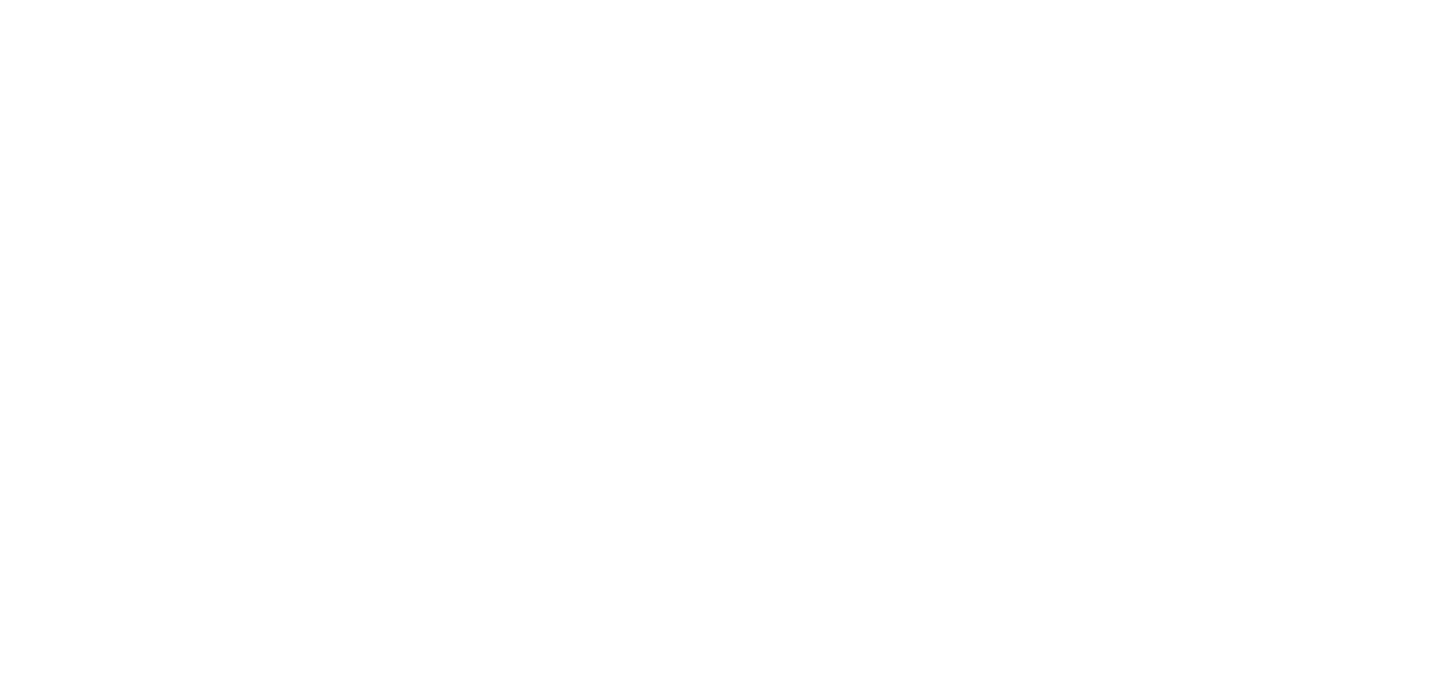
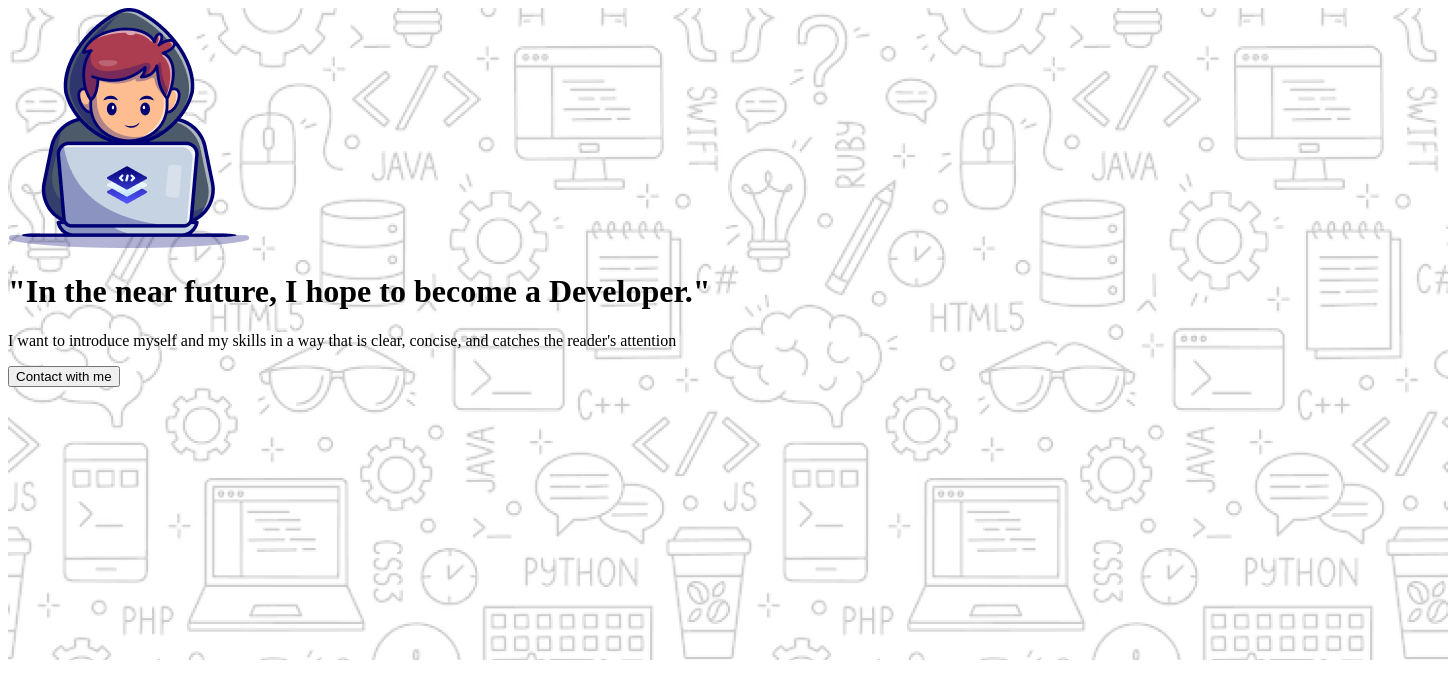
Before and after one commit to Arshadur-153/Assighnment-1, a plain HTML site: page index.html in a window 1280 px wide. Shown: the whole page, 1448 px wide, since content can reach past the window. Drawn offline with Linux system fonts and the light colour scheme.

Commit message:
first section

```diff
--- a/index.html
+++ b/index.html
@@ -1,11 +1,29 @@
 <!DOCTYPE html>
 <html lang="en">
+
 <head>
     <meta charset="UTF-8">
     <meta name="viewport" content="width=device-width, initial-scale=1.0">
     <title>Assighnment-1</title>
+    <link rel="stylesheet" href="style.css">
 </head>
+
 <body>
+    <header>
+        <div class="introduction">
+            <div class="intro">
+                <img src="images/Group.png">
+                <h1>"In the near future, I hope to become a Developer."</h1>
+                <p>I want to introduce myself and my skills in a way that is clear, concise, and catches the reader's
+                    attention</p>
+                <button>Contact with me</button>
+            </div>
+        </div>
+    </header>
+    <main>
+    </main>
+    <footer>
+    </footer>
+</body>
 
-</body>
 </html>
--- /dev/null
+++ b/style.css
@@ -0,0 +1,8 @@
+.introduction {
+    width: 1440px;
+    height: 652px;
+    background-image: url(images/Hero-bg.png);
+    background-position: center;
+    background-repeat: no-repeat;
+    margin: 0 auto;
+}
```
Also changed, not shown: images/Group 3.png (added), images/Group 4.png (added), images/Group.png (added), images/Hero-bg.png (added), images/Layer_1.png (added), images/css.png (added), images/facebook.png (added), images/github.png (added), images/handshake.jpg (added), images/html.png (added), images/js.png (added), images/linkedin-icon 1.png (added), images/mongodb.png (added), images/nodejs.png (added), 1 more files.
